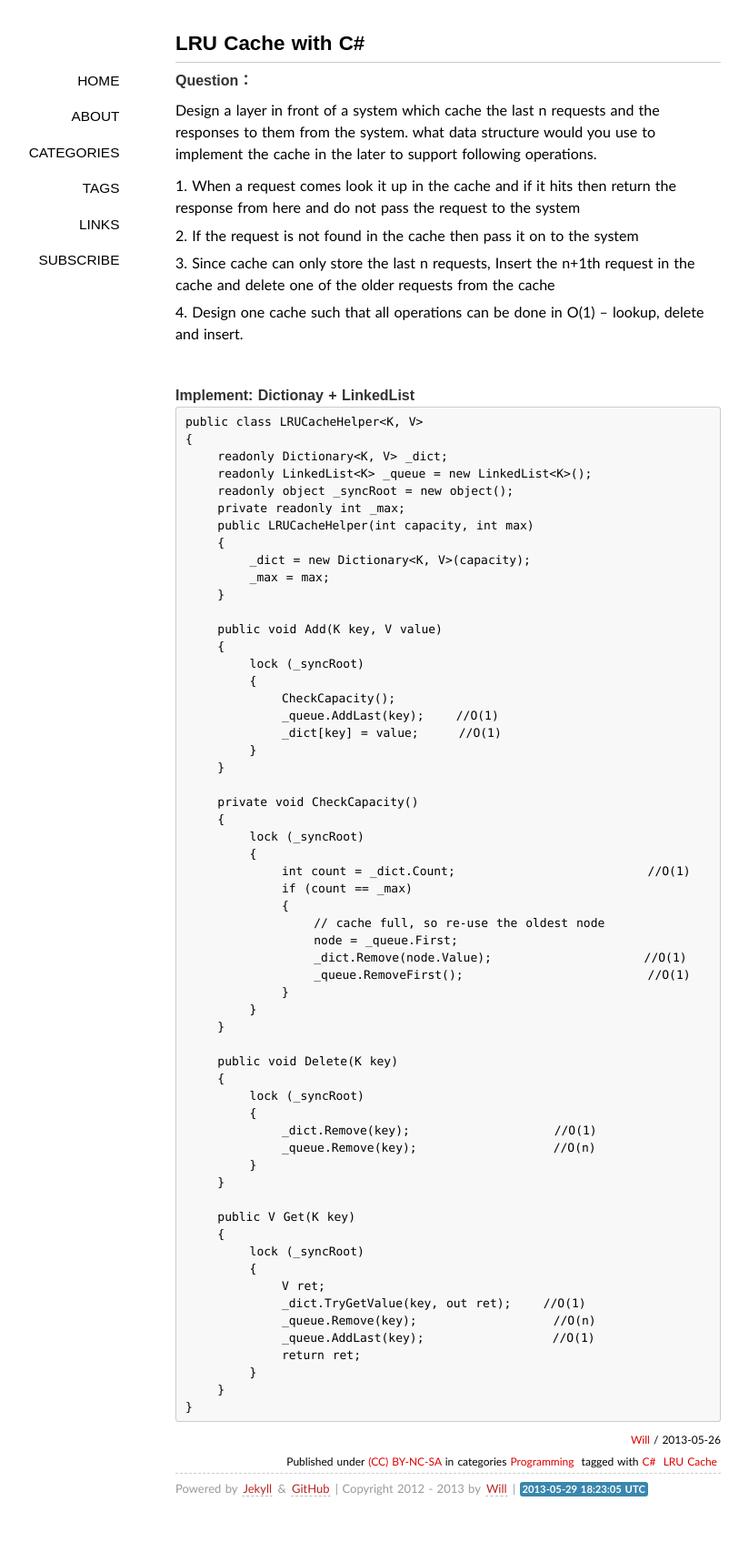
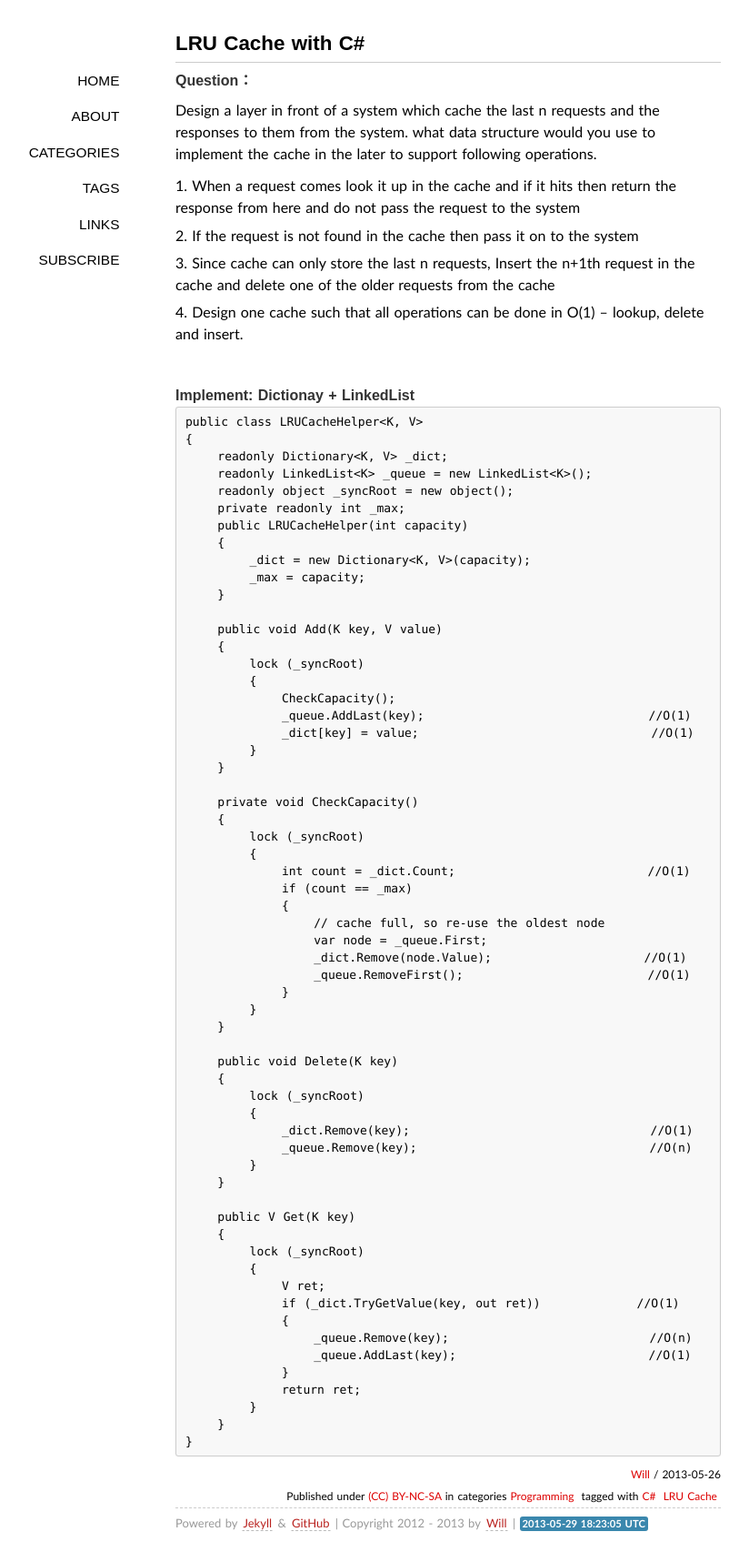
Before and after one commit to will-tang/will-tang.github.io, a Jekyll site: the page built from _posts/2013/2013-05-26-LRUCache.md, in a window 1280 px wide. Shown: the whole page at 91% size, without its empty margins (147-971 px from the left). Built offline with Jekyll 4.4.1, drawn with Linux system fonts in a browser that asks for light colours; some web fonts are replaced; Markdown is read by kramdown in place of the engine named in the settings; comment, search, counter and statistics services are not loaded; before the commit the page ends 1679 px from its top, so only the background shows below that.

Commit message:
2013-05-29

```diff
--- a/_posts/2013/2013-05-26-LRUCache.md
+++ b/_posts/2013/2013-05-26-LRUCache.md
@@ -26,10 +26,10 @@ Design a layer in front of a system which cache the last n requests and the resp
         readonly LinkedList<K> _queue = new LinkedList<K>();
         readonly object _syncRoot = new object();
         private readonly int _max;
-        public LRUCacheHelper(int capacity, int max)
+        public LRUCacheHelper(int capacity)
         {
             _dict = new Dictionary<K, V>(capacity);
-            _max = max;
+            _max = capacity;
         }
 
         public void Add(K key, V value)
@@ -37,8 +37,8 @@ Design a layer in front of a system which cache the last n requests and the resp
             lock (_syncRoot)
             {
                 CheckCapacity();
-                _queue.AddLast(key);    //O(1)
-                _dict[key] = value;     //O(1)
+                _queue.AddLast(key);                            //O(1)
+                _dict[key] = value;                             //O(1)
             }
         }
 
@@ -50,7 +50,7 @@ Design a layer in front of a system which cache the last n requests and the resp
                 if (count == _max)
                 {
                     // cache full, so re-use the oldest node
-                    node = _queue.First;
+                    var node = _queue.First;
                     _dict.Remove(node.Value);                   //O(1)
                     _queue.RemoveFirst();                       //O(1)
                 }
@@ -61,8 +61,8 @@ Design a layer in front of a system which cache the last n requests and the resp
         {
             lock (_syncRoot)
             {
-                _dict.Remove(key);                  //O(1)
-                _queue.Remove(key);                 //O(n)
+                _dict.Remove(key);                              //O(1)
+                _queue.Remove(key);                             //O(n)
             }
         }
 
@@ -71,9 +71,11 @@ Design a layer in front of a system which cache the last n requests and the resp
             lock (_syncRoot)
             {
                 V ret;
-                _dict.TryGetValue(key, out ret);    //O(1)
-                _queue.Remove(key);                 //O(n)
-                _queue.AddLast(key);                //O(1)
+                if (_dict.TryGetValue(key, out ret))            //O(1)
+                {
+                    _queue.Remove(key);                         //O(n)
+                    _queue.AddLast(key);                        //O(1)
+                }
                 return ret;
             }
         }
```
